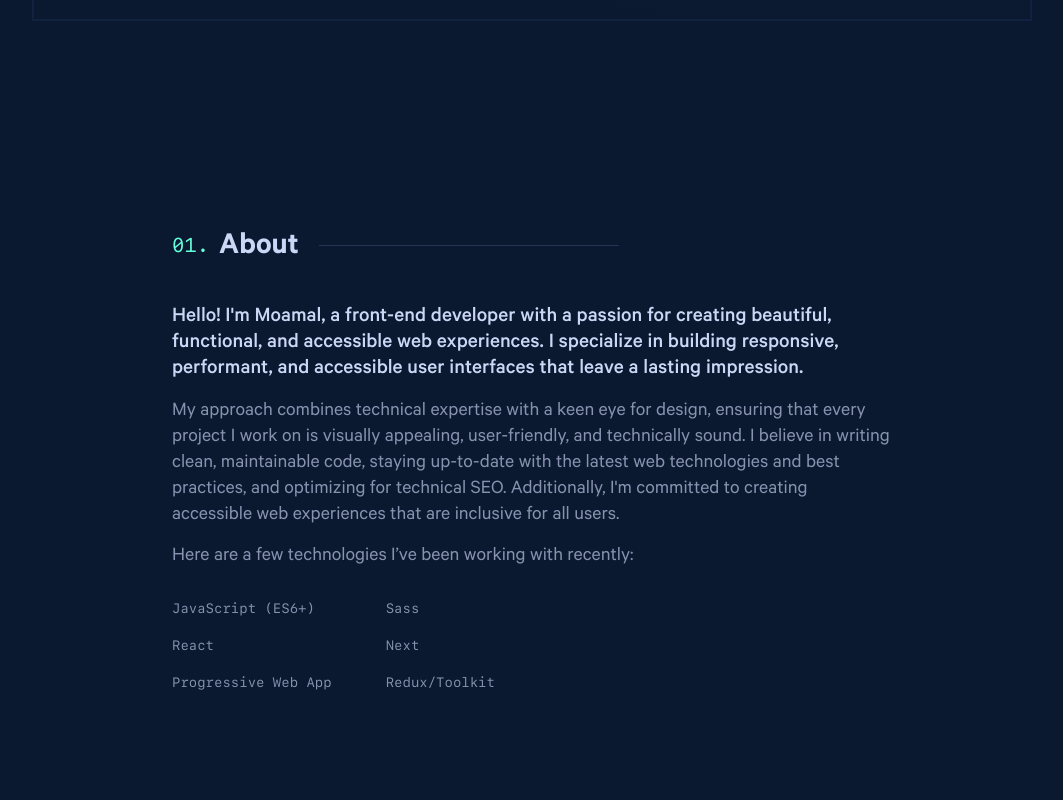
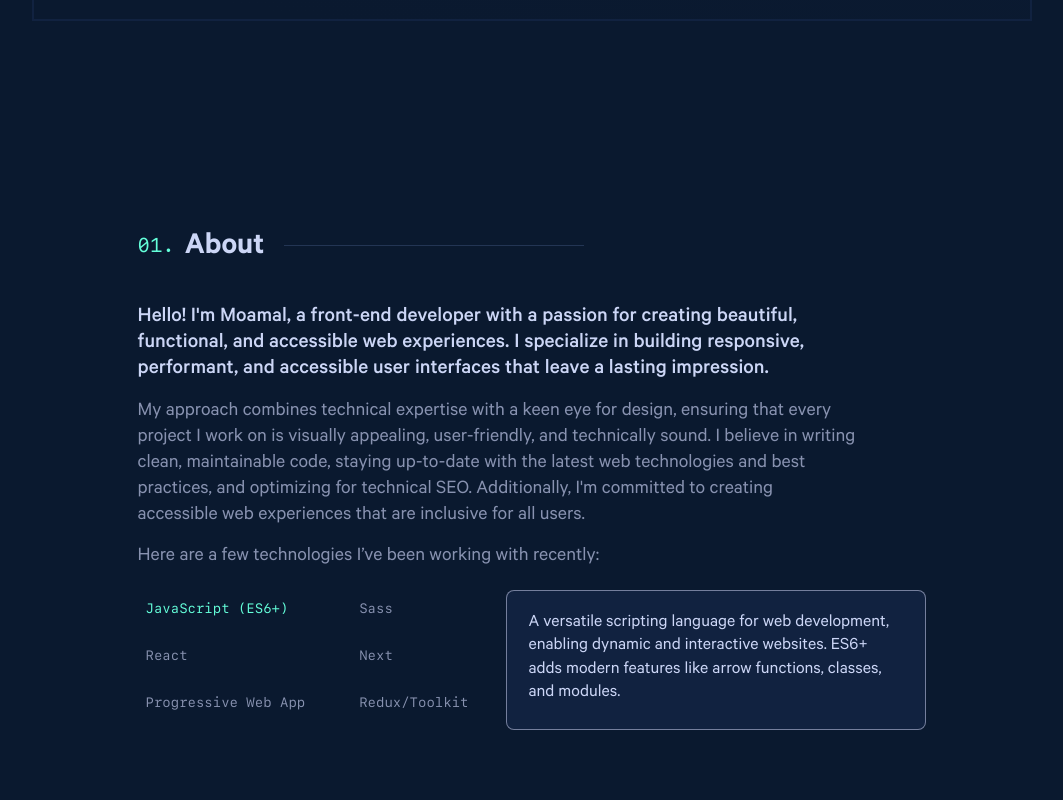
Before and after one commit to Moamal-2000/moamal-alaa, a Next.js app: page / in a window 1280 px wide. Shown: the part 880-1680 px from the top of the page, without its empty margins (108-1171 px from the left). Built offline with nearby package versions, Linux system fonts and the light colour scheme.

Commit message:
feat(TechList): show box info on-hover differently beside tech list

```diff
--- a/src/components/Home/AboutSection/TechList/TechList.jsx
+++ b/src/components/Home/AboutSection/TechList/TechList.jsx
@@ -1,20 +1,40 @@
+"use client";
+
 import { TECHNOLOGIES } from "@/data/staticData";
+import { AnimatePresence, motion } from "motion/react";
+import { useState } from "react";
 import s from "./TechList.module.scss";
 
 const TechList = () => {
+  const [activeIndex, setActiveIndex] = useState(0);
+
   return (
-    <ul className={s.techList}>
-      {TECHNOLOGIES.map(({ name, description, id }) => (
-        <li key={`${id}-${name}`}>
-          {name}
+    <div className={s.wrapper}>
+      <ul className={s.techList}>
+        {TECHNOLOGIES.map(({ name, id }, index) => (
+          <li
+            key={`${id}-${name}`}
+            className={index === activeIndex ? s.active : ""}
+            onMouseEnter={() => setActiveIndex(index)}
+          >
+            {name}
+          </li>
+        ))}
+      </ul>
 
-          <div className={s.infoBox}>
-            <b>{name}</b>
-            <p>{description}</p>
-          </div>
-        </li>
-      ))}
-    </ul>
+      <AnimatePresence mode="wait">
+        <motion.div
+          key={activeIndex}
+          className={s.infoBox}
+          initial={{ opacity: 0, y: 5 }}
+          animate={{ opacity: 1, y: 0 }}
+          exit={{ opacity: 0, y: -5 }}
+          transition={{ duration: 0.2, ease: "easeInOut" }}
+        >
+          <p>{TECHNOLOGIES[activeIndex].description}</p>
+        </motion.div>
+      </AnimatePresence>
+    </div>
   );
 };
 
--- a/src/components/Home/AboutSection/TechList/TechList.module.scss
+++ b/src/components/Home/AboutSection/TechList/TechList.module.scss
@@ -1,4 +1,10 @@
 @use "@/styles/mixins" as m;
+
+.wrapper {
+  margin-top: 20px;
+  display: flex;
+  gap: 30px;
+}
 
 .techList {
   display: grid;
@@ -6,8 +12,6 @@
   gap: 1px 38px;
   list-style: none;
   width: fit-content;
-  margin-top: 20px;
-  position: relative;
   left: -8px;
 }
 
@@ -25,7 +29,7 @@
 }
 
 .techList li {
-  position: relative;
+  width: fit-content;
   color: var(--main-text-color);
   font-family: var(--font-mono);
   font-size: .85rem;
@@ -34,7 +38,8 @@
   border-radius: 3px;
   transition: color .1s ease;
 
-  &:hover {
+  &:hover,
+  &.active {
     color: #64ffda;
   }
 }
@@ -78,43 +83,28 @@
   }
 }
 
-.techList .infoBox {
+.infoBox {
   text-wrap: initial;
   min-width: 350px;
   max-width: 420px;
-  background-color: rgba(20, 42, 76, .7);
-  color: #e6f1ff;
-  border-radius: 6px;
-  padding: 14px 20px;
-  box-shadow: 0 4px 18px 0 rgba(20, 30, 40, .13);
-  border: 1px solid #64ffda;
-  font-family: var(--font-sans);
-  font-weight: 400;
-  letter-spacing: .01em;
-  display: flex;
-  flex-direction: column;
-  gap: 7px;
-  position: absolute;
-  left: 0;
-  top: 120%;
-  pointer-events: auto;
-  user-select: text;
-  z-index: 20;
-  pointer-events: none;
-  visibility: hidden;
-  opacity: 0;
-  scale: .98;
+  min-height: 140px;
+  color: #a8b2d1;
+  text-wrap: pretty;
+  background: #112240;
+  border: 1px solid #8892b0d6;
+  border-radius: 8px;
+  padding: 21px;
   transition: opacity .2s, scale .1s;
 }
 
 @include m.small {
-  .techList .infoBox {
+  .infoBox {
     min-width: 340px;
   }
 }
 
 @include m.very-small {
-  .techList .infoBox {
+  .infoBox {
     min-width: auto;
     max-width: auto;
     width: calc(100vw - 30px);
@@ -122,21 +112,9 @@
   }
 }
 
-.techList li:hover .infoBox {
-  visibility: visible;
-  opacity: 1;
-  scale: 1;
+.infoBox>p {
+  color: #ccd6f6;
+  font-size: 1.125rem;
+  line-height: 1.3;
+  font-weight: 400;
 }
-
-.techList .infoBox>b {
-  font-size: .95rem;
-  font-weight: 500;
-  color: #64ffda;
-  letter-spacing: .03em;
-}
-
-.techList .infoBox>p {
-  color: #fff;
-  font-size: 1rem;
-  font-weight: 300;
-}
```
